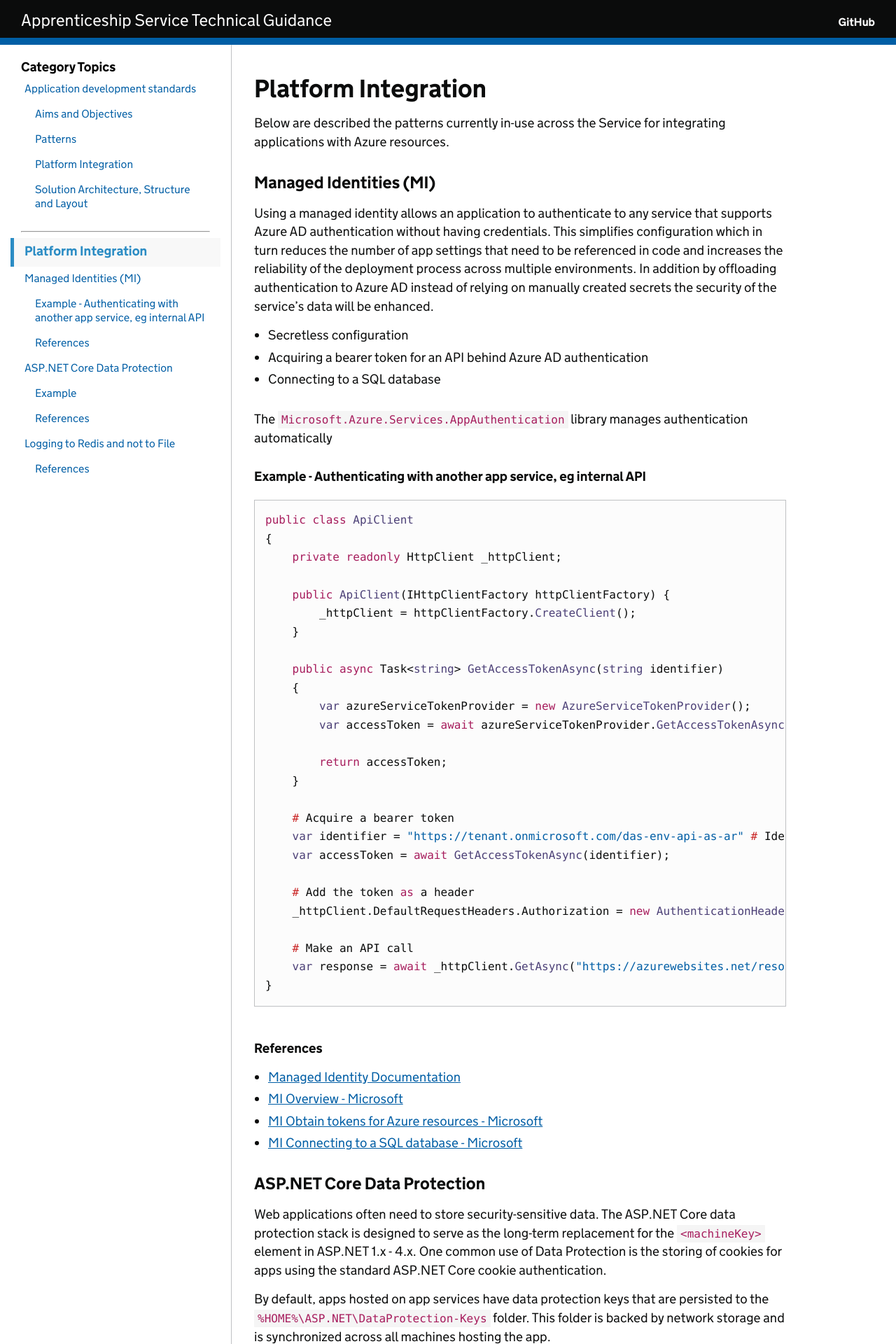
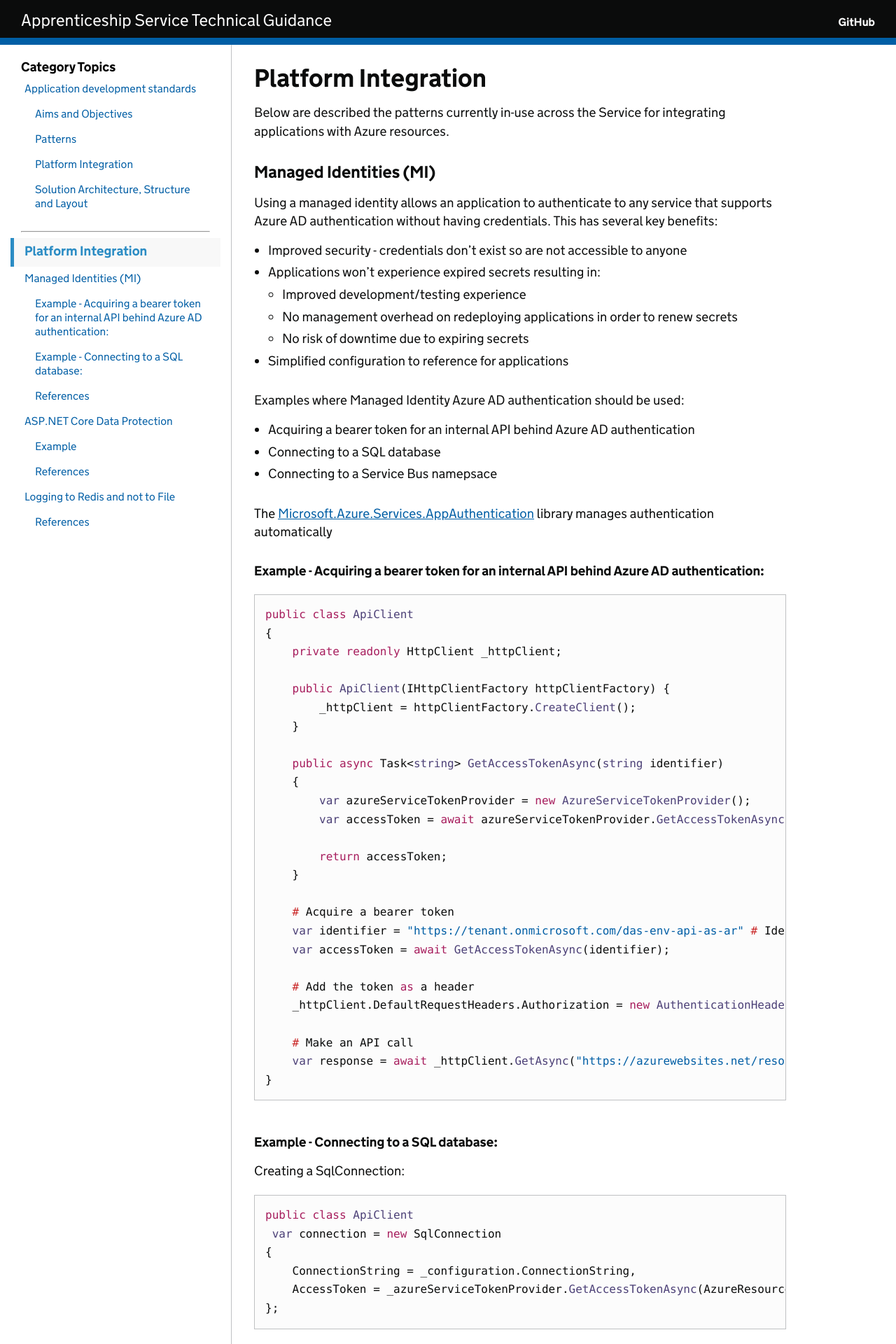
Before and after one commit to SkillsFundingAgency/das-technical-guidance, a Jekyll site: the page built from collections/_development_standards/platform-integration.md, in a window 1280 px wide. Shown: the top 1920 px of the page at 70% size. Built offline with Jekyll 4.4.1, drawn with Linux system fonts in a browser that asks for light colours; some of the changed text lies outside the part shown.

Commit message:
Added example of connecting to a SQL database using MI

````diff
--- a/collections/_development_standards/platform-integration.md
+++ b/collections/_development_standards/platform-integration.md
@@ -10,15 +10,23 @@ Below are described the patterns currently in-use across the Service for integra
 
 ### Managed Identities (MI)
 
-Using a managed identity allows an application to authenticate to any service that supports Azure AD authentication without having credentials.  This simplifies configuration which in turn reduces the number of app settings that need to be referenced in code and increases the reliability of the deployment process across multiple environments.  In addition by offloading authentication to Azure AD instead of relying on manually created secrets the security of the service's data will be enhanced.
+Using a managed identity allows an application to authenticate to any service that supports Azure AD authentication without having credentials.  This has several key benefits:
+* Improved security - credentials don't exist so are not accessible to anyone
+* Applications won't experience expired secrets resulting in:
+  * Improved development/testing experience
+  * No management overhead on redeploying applications in order to renew secrets
+  * No risk of downtime due to expiring secrets
+* Simplified configuration to reference for applications
 
-* Secretless configuration
-* Acquiring a bearer token for an API behind Azure AD authentication
+Examples where Managed Identity Azure AD authentication should be used:
+* Acquiring a bearer token for an internal API behind Azure AD authentication
 * Connecting to a SQL database
+* Connecting to a Service Bus namepsace
 
-The ```Microsoft.Azure.Services.AppAuthentication``` library manages authentication automatically
 
-#### Example - Authenticating with another app service, eg internal API
+The [Microsoft.Azure.Services.AppAuthentication](https://www.nuget.org/packages/Microsoft.Azure.Services.AppAuthentication) library manages authentication automatically
+
+#### Example - Acquiring a bearer token for an internal API behind Azure AD authentication:
 
 ```csharp
 public class ApiClient
@@ -48,6 +56,48 @@ public class ApiClient
     var response = await _httpClient.GetAsync("https://azurewebsites.net/resource/resourceid");
 }
 ```
+
+#### Example - Connecting to a SQL database:
+
+Creating a SqlConnection:
+
+```csharp
+public class ApiClient
+ var connection = new SqlConnection
+{
+    ConnectionString = _configuration.ConnectionString,
+    AccessToken = _azureServiceTokenProvider.GetAccessTokenAsync(AzureResource).Result,
+};
+```
+As used in: https://github.com/SkillsFundingAgency/das-courses-api/blob/91459aadbf90ff7101022d49b008b18169968fca/src/SFA.DAS.Courses.Data/CoursesDataContext.cs
+
+An example of the database extension being added for the AppStart:
+```csharp
+public static class AddDatabaseExtension
+{
+    public static void AddDatabaseRegistration(this IServiceCollection services, AppConfiguration config, string environmentName)
+    {
+        if (environmentName.Equals("DEV", StringComparison.CurrentCultureIgnoreCase))
+        {
+            services.AddDbContext<AppDataContext>(options => options.UseInMemoryDatabase("SFA.DAS.App"), ServiceLifetime.Transient);
+        }
+        else if (environmentName.Equals("LOCAL", StringComparison.CurrentCultureIgnoreCase))
+        {
+            services.AddDbContext<AppDataContext>(options=>options.UseSqlServer(config.ConnectionString),ServiceLifetime.Transient);
+        }
+        else
+        {
+            services.AddSingleton(new AzureServiceTokenProvider());
+            services.AddDbContext<AppDataContext>(ServiceLifetime.Transient);
+        }
+
+        services.AddTransient<IAppDataContext, AppDataContext>(provider => provider.GetService<AppDataContext>());
+        services.AddTransient(provider => new Lazy<AppDataContext>(provider.GetService<AppDataContext>()));
+    }
+}
+```
+
+As used in: https://github.com/SkillsFundingAgency/das-courses-api/blob/2c83a21b65bde54ee8ceed9d29c812880cf401bf/src/SFA.DAS.Courses.Api/AppStart/AddDatabaseExtension.cs
 
 #### References
 
````
